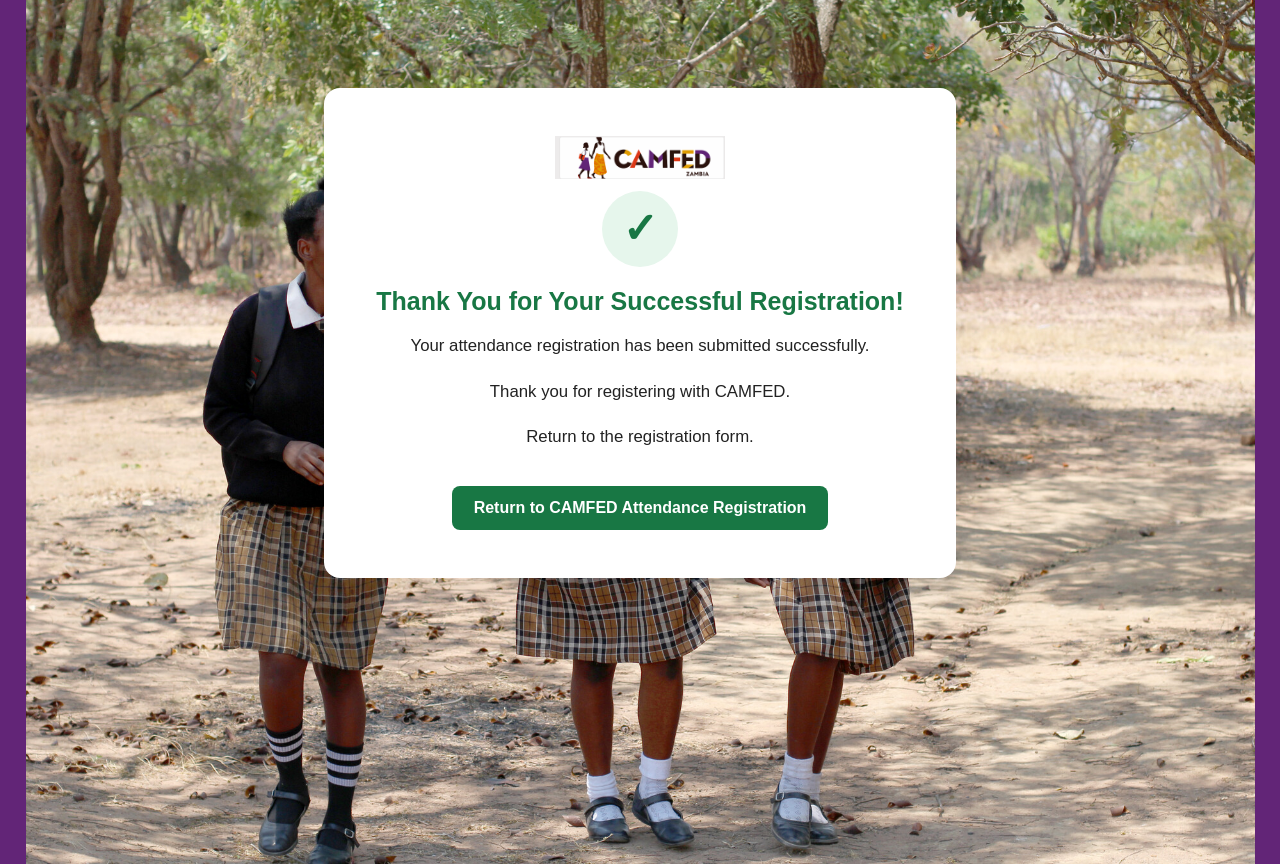
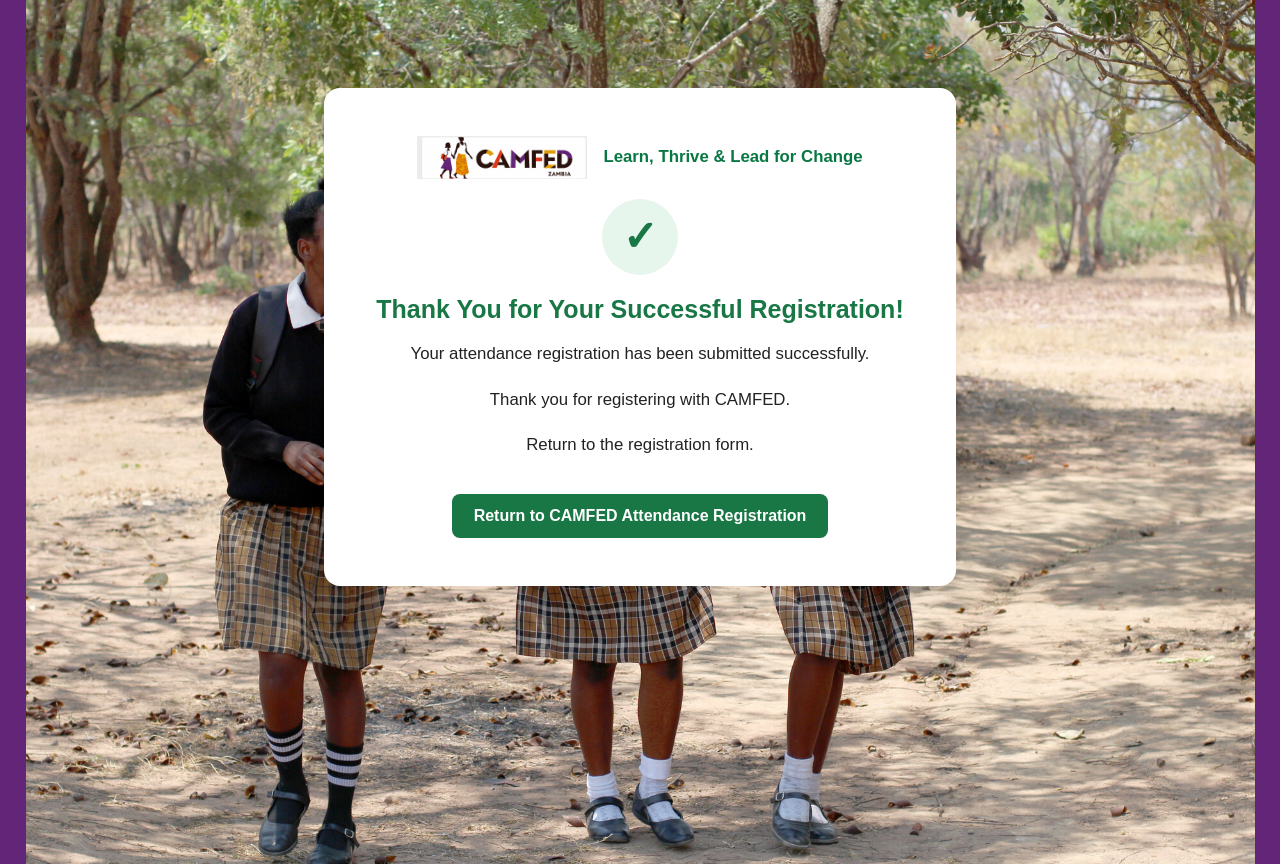
Before and after one commit to jmpundu-bot/camfed, a website: page public/success.html in a window 1280 px wide. Drawn offline with Linux system fonts and the light colour scheme.

Commit message:
Add CAMFED slogan branding to registration pages

```diff
--- a/public/style.css
+++ b/public/style.css
@@ -3,6 +3,11 @@
 .home-actions{display:flex;gap:10px;justify-content:center;flex-wrap:wrap;margin-top:20px}
 .button-link{display:inline-block;text-decoration:none;border-radius:7px;padding:12px 18px;font-weight:700;background:#222;color:#fff}
 .secondary-link{background:#64748b}
+
+.camfed-brand-lockup{display:flex;align-items:center;justify-content:center;gap:16px;margin:0 auto 20px}
+.camfed-brand-lockup .logo{flex:0 1 170px;width:170px;height:auto;max-height:70px;object-fit:contain;margin:0}
+.camfed-brand-lockup p{margin:0;color:#087742;font-size:clamp(16px,2.5vw,22px);font-weight:700;line-height:1.3;text-align:left}
+@media(max-width:420px){.camfed-brand-lockup{gap:10px}.camfed-brand-lockup .logo{flex-basis:125px;width:125px}.camfed-brand-lockup p{font-size:15px}}
 
 
 /* Keep the complete CAMFED Zambia background photo visible on every screen size. */
--- a/public/success.html
+++ b/public/success.html
@@ -14,7 +14,10 @@
 </head>
 <body class="purple-page">
 <main class="success-wrap"><section class="success-card">
-<img src="/images/camfed-logo.png" class="logo" alt="CAMFED logo" onerror="this.style.display='none'">
+<div class="camfed-brand-lockup">
+  <img src="/images/camfed-logo.png" class="logo" alt="CAMFED logo" onerror="this.style.display='none'">
+  <p>Learn, Thrive &amp; Lead for Change</p>
+</div>
 <div class="success-mark" aria-hidden="true">✓</div>
 <h1>Thank You for Your Successful Registration!</h1>
 <p>Your attendance registration has been submitted successfully.</p>
```
Also changed, not shown: public/register.html (+4 -1 lines).
